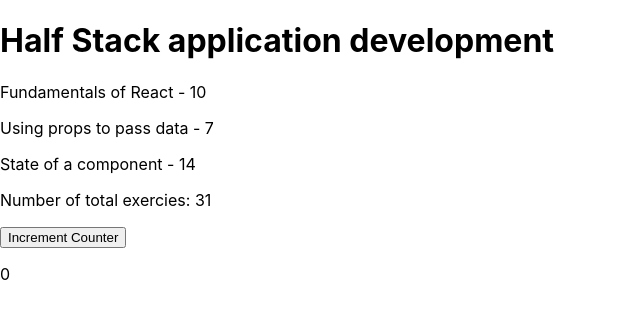
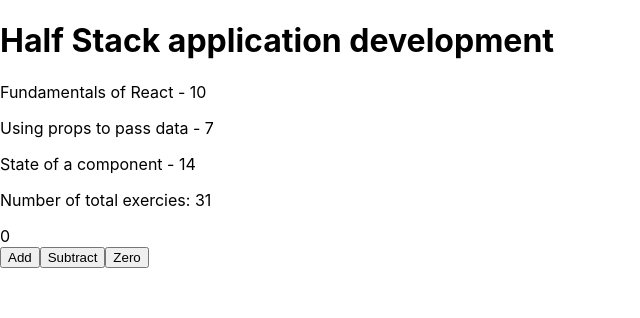
Before and after one commit to jaredtconnor/React-tutorial, a React (Create React App) app in the folder part1/: page / in a window 1280 px wide. Shown: the top 318 px of the page, without its empty margins (0-640 px from the left). Built offline with nearby package versions, Linux system fonts and the light colour scheme.

Commit message:
Specifying Counter component

```diff
--- a/part1/src/App.js
+++ b/part1/src/App.js
@@ -4,15 +4,16 @@ import React, { useState } from 'react';
 import Header from './components/Header';
 import Total from './components/Total';
 import Content from './components/Content';
+import {Display, Button} from './components/Counter';
 
 // Main app
 const App = () => {
 
   const [counter, setCounter ] = useState(0);
 
-  const handleClick = () => {
-    setCounter(counter + 1);
-  }
+  const increaseCounter = () => setCounter(counter + 1);
+  const decreaseCounter = () => setCounter(counter - 1);
+  const resetCounter = () => setCounter(0);
 
   const course = {
     name: 'Half Stack application development',
@@ -40,14 +41,19 @@ const App = () => {
       <Header courseName={name}/>
       <Content parts={parts}/>
       <Total exercises={exercises}/>
-      <div>
-        <button onClick={handleClick}>
-          Increment Counter
-        </button>
-        <p>
-          {counter}
-        </p>
-      </div>
+      <Display counter={counter}/>
+      <Button
+          onClick={increaseCounter}
+          text='Add'
+      />
+      <Button
+          onClick={decreaseCounter}
+          text='Subtract'
+      />
+      <Button
+          onClick={resetCounter}
+          text='Zero'
+      />
     </div>
   );
 }
--- a/part1/src/components/Counter.js
+++ b/part1/src/components/Counter.js
@@ -1,10 +1,22 @@
 import React from 'react';
 
-const Counter = ({counter}) => {
+const Display = ({counter}) => {
 
     return (
         <div>{counter}</div>
     );
 }
 
-export default Counter;
+const Button = (props) => {
+
+    return (
+        <button onClick={props.onClick}>
+            {props.text}
+        </button>
+    );
+}
+
+export {
+    Display,
+    Button
+};
```
